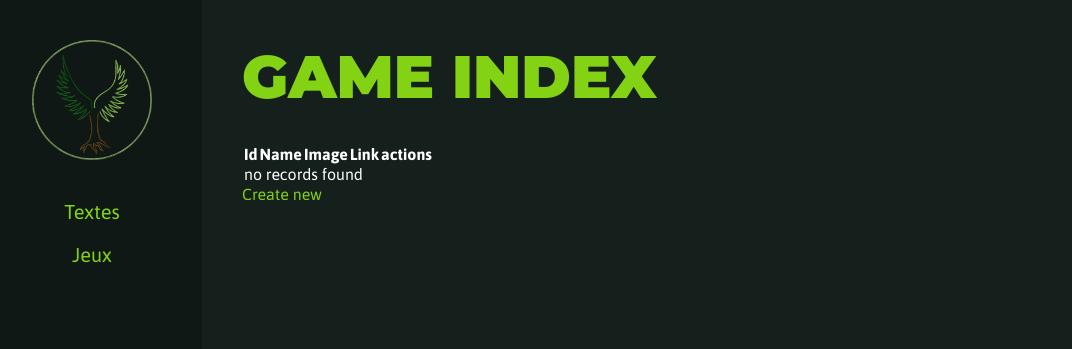
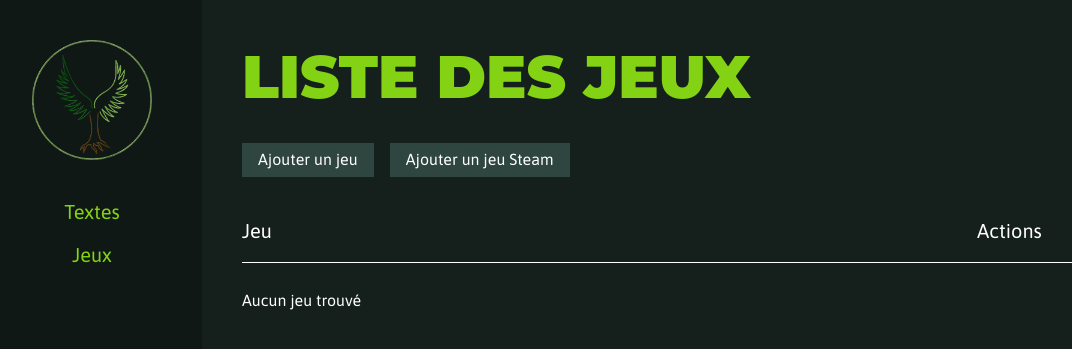
Before and after one commit to Yoann-Moreau/ethilvan, a Symfony app: template templates/admin_game/index.html.twig in a window 1280 px wide. Shown: the top 349 px of the page, without its empty margins (18-1090 px from the left). Run offline with Twig, Linux system fonts and the light colour scheme; the template is opened without the code that fills it, so the values that code supplies are empty; style sheets or scripts are compiled from the project's sources; some libraries are stand-ins or nearby versions.

Commit message:
Style admin game list

```diff
--- a/src/Controller/AdminGameController.php
+++ b/src/Controller/AdminGameController.php
@@ -23,7 +23,7 @@ class AdminGameController extends AbstractController {
 	#[Route('/', name: 'app_game_index', methods: ['GET'])]
 	public function index(GameRepository $game_repository): Response {
 		return $this->render('admin_game/index.html.twig', [
-				'games' => $game_repository->findAll(),
+				'games' => $game_repository->findBy([], ['name' => 'ASC']),
 		]);
 	}
 
--- a/templates/admin_game/_delete_form.html.twig
+++ b/templates/admin_game/_delete_form.html.twig
@@ -1,5 +1,5 @@
 <form method="post" action="{{ path('app_game_delete', {'id': game.id}) }}"
-      onsubmit="return confirm('Are you sure you want to delete this item?');">
+      onsubmit="return confirm('Êtes-vous sûr(e) de vouloir supprimer ce jeu ?');">
 	<input type="hidden" name="_token" value="{{ csrf_token('delete' ~ game.id) }}">
-	<button class="btn">Delete</button>
+	<button class="btn">Supprimer</button>
 </form>
--- a/templates/admin_game/index.html.twig
+++ b/templates/admin_game/index.html.twig
@@ -3,37 +3,39 @@
 {% block title %}Game index{% endblock %}
 
 {% block body %}
-	<h1>Game index</h1>
+	<h1>Liste des jeux</h1>
 
-	<table class="table">
-		<thead>
-		<tr>
-			<th>Id</th>
-			<th>Name</th>
-			<th>Image</th>
-			<th>Link</th>
-			<th>actions</th>
-		</tr>
-		</thead>
-		<tbody>
+	<div class="btns">
+		<a class="btn" href="{{ path('app_game_new') }}">Ajouter un jeu</a>
+		<a class="btn" href="{{ path('app_game_steam_new') }}">Ajouter un jeu Steam</a>
+	</div>
+
+	<div class="table games">
+
+		<div class="head">
+			<div class="col col-75">Jeu</div>
+			<div class="col col-25">Actions</div>
+		</div>
+
 		{% for game in games %}
-			<tr>
-				<td>{{ game.id }}</td>
-				<td>{{ game.name }}</td>
-				<td>{{ game.image }}</td>
-				<td>{{ game.link }}</td>
-				<td>
-					<a href="{{ path('app_game_show', {'id': game.id}) }}">show</a>
-					<a href="{{ path('app_game_edit', {'id': game.id}) }}">edit</a>
-				</td>
-			</tr>
+			<div class="row">
+				<div class="col col-75">
+					<a class="game-info" href="{{ path('app_game_show', {'id': game.id}) }}">
+						<img class="game-image" src="/uploads/game/{{ game.image }}" alt="Image {{ game.name }}">
+						<span class="game-name">{{ game.name }}</span>
+					</a>
+				</div>
+				<div class="col col-25 btns">
+					<a class="btn" href="{{ path('app_game_edit', {'id': game.id}) }}">Editer</a>
+					{{ include('admin_game/_delete_form.html.twig') }}
+				</div>
+			</div>
 		{% else %}
-			<tr>
-				<td colspan="5">no records found</td>
-			</tr>
+			<div class="row">
+				Aucun jeu trouvé
+			</div>
 		{% endfor %}
-		</tbody>
-	</table>
 
-	<a href="{{ path('app_game_new') }}">Create new</a>
+	</div>
+
 {% endblock %}
--- a/templates/index.html.twig
+++ b/templates/index.html.twig
@@ -7,7 +7,7 @@
 	<section id="introduction" class="introduction">
 		<h1>{{ texts[0].title }}</h1>
 		<p>{{ texts[0].text|nl2br }}</p>
-		<a class="btn" href="/#games">Voir nos jeux</a>
+		<a class="btn large" href="/#games">Voir nos jeux</a>
 	</section>
 
 	<section id="join" class="join">
@@ -15,7 +15,7 @@
 		<div class="container">
 			<h2>{{ texts[1].title }}</h2>
 			<p>{{ texts[1].text|nl2br }}</p>
-			<a class="btn" href="https://discord.gg/ZEECxNd" target="_blank">Rejoignez-nous sur Discord</a>
+			<a class="btn large" href="https://discord.gg/ZEECxNd" target="_blank">Rejoignez-nous sur Discord</a>
 		</div>
 	</section>
 
```
Also changed, not shown: public/assets/less/admin.less, public/assets/less/include/autocomplete.less (renamed from public/assets/less/_autocomplete.less), public/assets/less/include/columns.less (added), public/assets/less/include/global.less, public/assets/less/include/layout.less, public/assets/less/include/layout_admin.less, public/assets/less/include/reset.less, public/assets/less/include/table.less (added), public/assets/less/include/var.less, public/assets/less/style.less.
